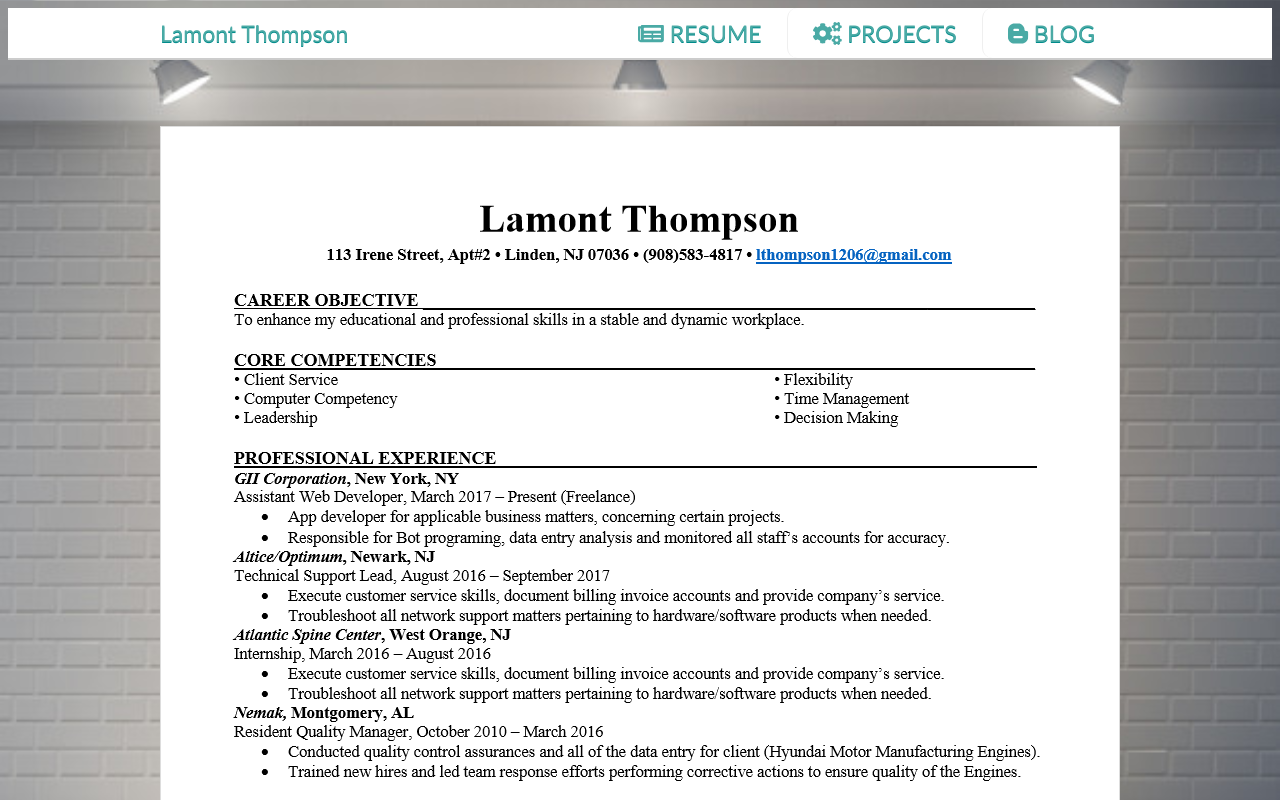
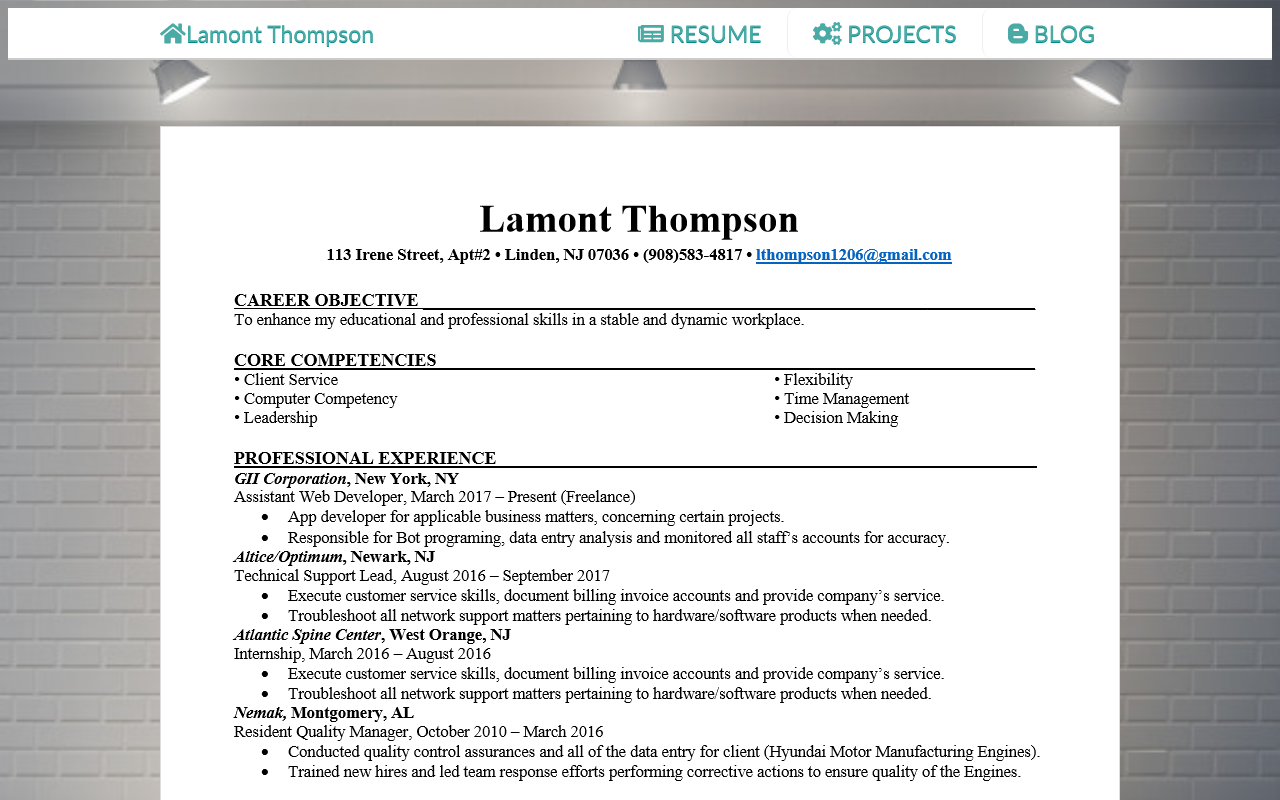
Before and after one commit to lthompson1206/Responsive-Portfolio, a plain HTML site: page contact.html in a window 1280 px wide. Shown: the top 800 px of the page. Drawn offline with Linux system fonts and the light colour scheme.

Commit message:
Update contact.html
added home button and reset buttons

```diff
--- a/contact.html
+++ b/contact.html
@@ -13,7 +13,7 @@
 
   <header id="masthead">
     <div class="container">
-      <a href="./index.html" id="logo">Lamont Thompson</a>
+      <a href="./index.html" id="logo"><i class="fas fa-home"></i>Lamont Thompson</a>
       <!-- make the logo button be the index.html main page -->
       <nav>
         <a href="./contact.html"> <i class="fas fa-newspaper"></i> RESUME</a>
```
Lines whose indentation alone changed are shown as unchanged.
